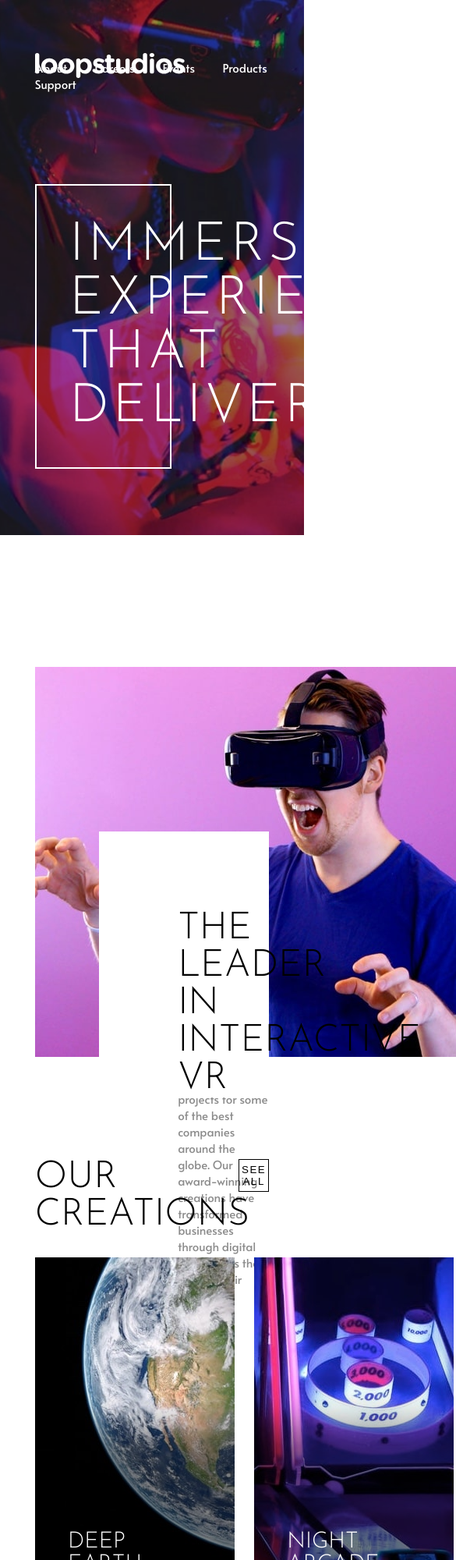
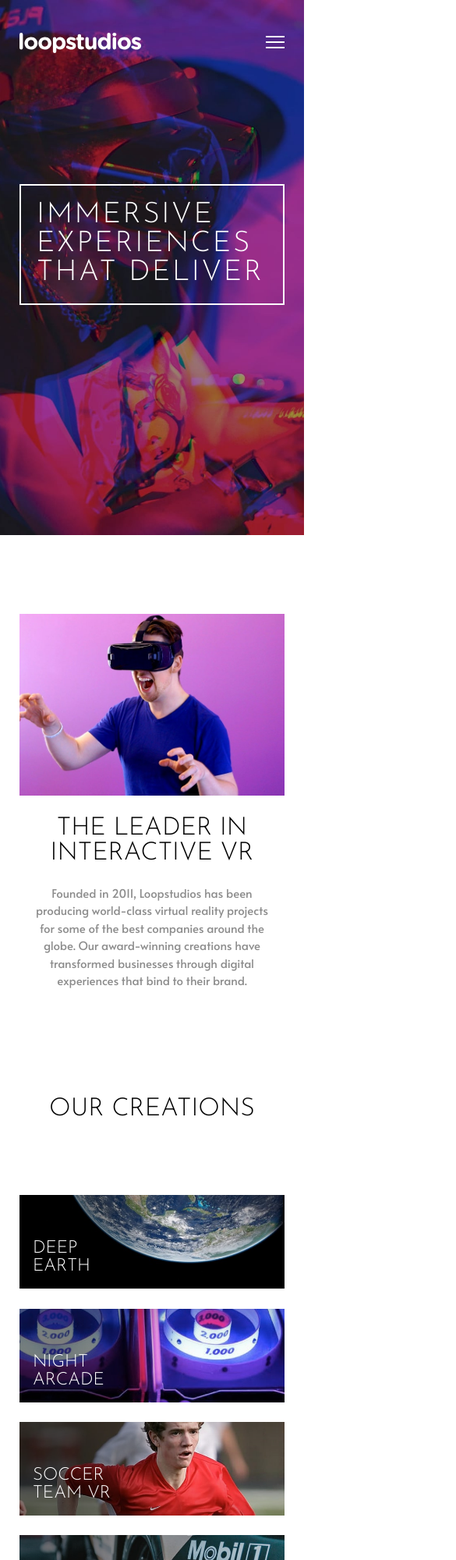
Before and after one commit to Mohanad-Hafiz/loopstudios-landing-page, a plain HTML site: page index.html in a window 390 px wide. Shown: the top 2000 px of the page at 78% size, 585 px wide, since content can reach past the window. Drawn offline with Linux system fonts and the light colour scheme.

Commit message:
Mobile friendly

```diff
--- a/index.html
+++ b/index.html
@@ -38,6 +38,9 @@
       <h1>
         Immersive experiences that deliver
       </h1>
+
+      <img src="./images/icon-hamburger.svg" class = "hamburger" alt="menue">
+
   </div>
 
   </header>
@@ -91,7 +94,7 @@
 
       <div class="attribution">
         Challenge by <a href="https://www.frontendmentor.io?ref=challenge" target="_blank">Frontend Mentor</a>.
-        Coded by <a href="#">Your Name Here</a>.
+        Coded by <a href="https://github.com/Mohanad-Hafiz">Mohanad</a>.
       </div>
 
       <div class="social-media">
--- a/style.css
+++ b/style.css
@@ -58,13 +58,17 @@ header h1 {
     font-family: 'Josefin Sans', sans-serif;
     text-transform: uppercase;
     font-size: 4.3rem;
-    letter-spacing: 0.3rem;
+    letter-spacing: 0.0697em;
     position: absolute;
     top: 28vh;
     width: 45vw;
-    padding: 5vh;
+    padding: 40px;
     border: solid white 2.5px;
     font-weight: normal;
+}
+
+.hamburger {
+    display: none;
 }
 
 /* Section 1*/
@@ -81,7 +85,7 @@ header h1 {
 .section-1 h1 {
     box-sizing: content-box;
     position: absolute;
-    top: 45vh;
+    top: 360px;
     right: 0;
     font-size: 3rem;
     width: 30vw;
@@ -96,7 +100,7 @@ header h1 {
 .section-1 p {
     box-sizing: content-box;
     position: absolute;
-    top: 60vh;
+    top: 480pxh;
     right: 0;
     width: 30vw;
     padding: 12vh;
@@ -210,7 +214,7 @@ footer {
     width: 141px;
     grid-gap: 15px;
     position: absolute;
-    top: 45px;
+    top: 5.625vh;
     right: 0;
 }
 
@@ -218,19 +222,19 @@ footer p {
     color: hsl(0, 0%, 55%);
     position: absolute;
     right: 0;
-    bottom: 40px;
+    bottom: 5vh;
 }
 
 .footer-nav {
     position: absolute;
-    bottom: 40px;
+    bottom: 5vh;
     word-spacing: 1.7rem;
 }
 
 .logo-bottom {
     width: 140px;
     position: absolute;
-    top: 45px;
+    top: 5.625vh;
 }
 
 .attribution {
@@ -239,3 +243,196 @@ footer p {
     left: 50%;
     transform: translateX(-50%);
 }
+
+@media (max-width: 500px) {
+
+    html,
+    body {
+        width: 100%;
+        overflow-x: hidden;
+    }
+
+    .container {
+        width: 87.2%;
+        min-height: 100%;
+    }
+
+    /* Header */
+    header {
+        background-image: url(./images/mobile/image-hero.jpg);
+        height: 81.25vh;
+    }
+
+    header::before {
+        content: none;
+    }
+
+    .logo {
+        width: 40vw;
+        top: 5vh;
+    }
+
+    .header-nav {
+        display: none;
+    }
+
+    .hamburger {
+        display: block;
+        position: absolute;
+        top: 5.5vh;
+        right: 0;
+    }
+
+    header h1 {
+        font-size: 2.3rem;
+        width: 100%;
+        padding: 20px;
+        line-height: 1em;
+    }
+
+    /* Section 1 */
+
+    .section-1 {
+        min-height: 720px;
+    }
+
+    .vr-guy {
+        width: 100%;
+        top: 12vh;
+    }
+
+    .section-1 h1 {
+        padding: 0;
+        width: 100%;
+        font-size: 2rem;
+        text-align: center;
+    }
+
+    .section-1 p {
+        padding: 0;
+        width: 90%;
+        margin: auto;
+        right: 50%;
+        transform: translateX(50%);
+        top: 448px;
+        text-align: center;
+        line-height: 1.5em;
+    }
+
+    /* Section 2 */
+    .section-2 {
+        height: 1360px;
+    }
+
+    .section-2 h1 {
+        font-size: 2rem;
+        width: 100%;
+        text-align: center;
+    }
+
+    .card {
+        width: 100%;
+        height: 120px;
+    }
+
+    .card::before {
+        width: 100%;
+        height: 120px;
+        box-shadow: inset 20vh 0 70px -20px rgba(0, 0, 0, 0.5);
+    }
+
+    .card-1 {
+        background-image: url(./images/mobile/image-deep-earth.jpg);
+    }
+
+    .card-2 {
+        background-image: url(./images/mobile/image-night-arcade.jpg);
+    }
+
+    .card-3 {
+        background-image: url(./images/mobile/image-soccer-team.jpg);
+    }
+
+    .card-4 {
+        background-image: url(./images/mobile/image-grid.jpg);
+    }
+
+    .card-5 {
+        background-image: url(./images/mobile/image-from-above.jpg);
+    }
+
+    .card-6 {
+        background-image: url(./images/mobile/image-pocket-borealis.jpg);
+    }
+
+    .card-7 {
+        background-image: url(./images/mobile/image-curiosity.jpg);
+    }
+
+    .card-8 {
+        background-image: url(./images/mobile/image-fisheye.jpg);
+    }
+
+    .grid-container {
+        grid-template-columns: none;
+        grid-template-rows: repeat(8, 1fr);
+        width: 100%;
+    }
+
+    .card h1 {
+        left: 0;
+        font-size: 1.4rem;
+        padding: 5%;
+        width: 50%;
+        text-align: start;
+    }
+
+    .section-2 button {
+        position: absolute;
+        top: auto;
+        right: auto;
+        bottom: 5vh;
+        left: 50%;
+        transform: translateX(-50%);
+        width: 40vw;
+        border: solid hsl(0, 0%, 41%) 2px;
+        font-weight: bold;
+        letter-spacing: 0.2em;
+    }
+
+    /* Footer */
+    footer {
+        height: 472px;
+    }
+
+    .logo-bottom {
+        top: 7vh;
+        left: 50%;
+        transform: translateX(-50%);
+    }
+
+    .footer-nav {
+        width: 60px;
+        text-align: center;
+        top: 12vh;
+        left: 50%;
+        transform: translateX(-50%);
+        line-height: 2.5rem;
+    }
+
+    .social-media {
+        top: auto;
+        bottom: 15vh;
+        left: 50%;
+        transform: translateX(-50%);
+    }
+
+    footer p {
+        left: 50%;
+        transform: translateX(-50%);
+        width: 100%;
+        text-align: center;
+        bottom: 7vh;
+    }
+
+}
```
